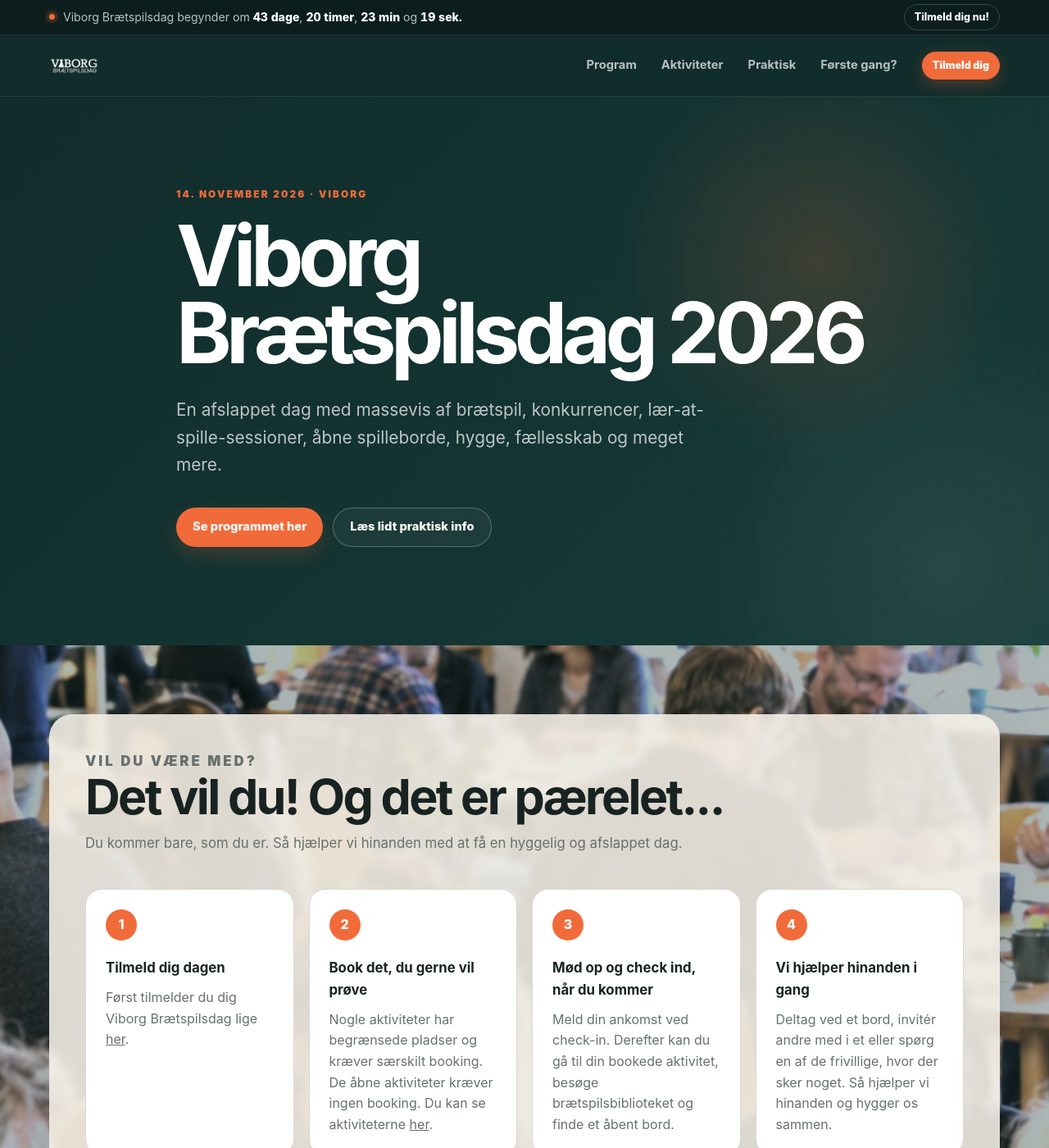
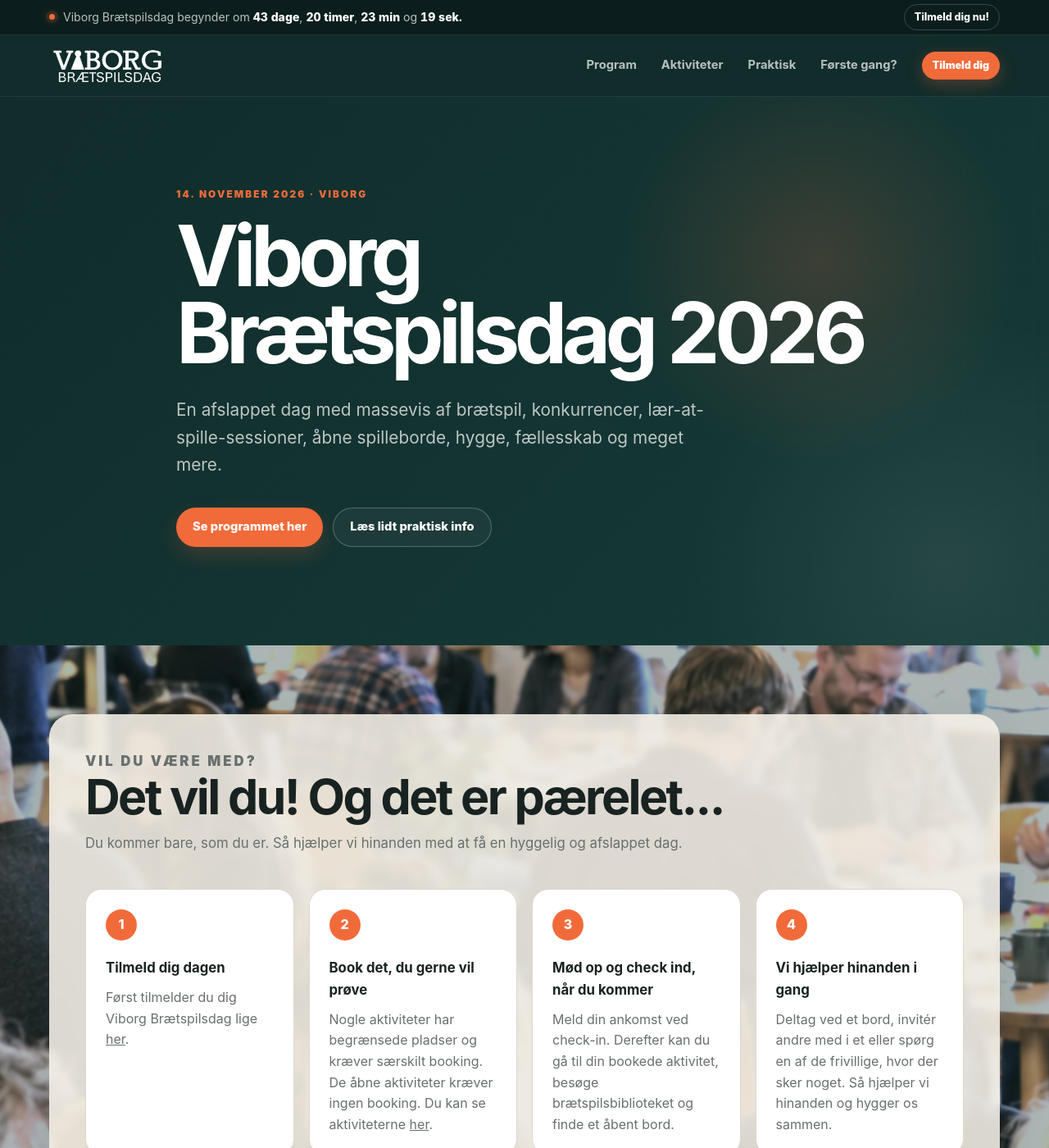
Before and after one commit to Andrejao/spilex, a Jekyll site: the page built from index.html, in a window 1280 px wide and 1400 px high. Shown: the whole window at 82% size. Built offline with Jekyll 4.4.1, drawn with Linux system fonts in a browser that asks for light colours.

Commit message:
Update style.css

```diff
--- a/assets/css/style.css
+++ b/assets/css/style.css
@@ -42,10 +42,10 @@
 
 .site-header .logo img {
   display: block;
-  height: 22px !important;
+  height: 52px !important;
   width: auto !important;
-  max-height: 22px !important;
-  max-width: 180px;
+  max-height: 52px !important;
+  max-width: 240px;
   object-fit: contain;
 }
 
```
